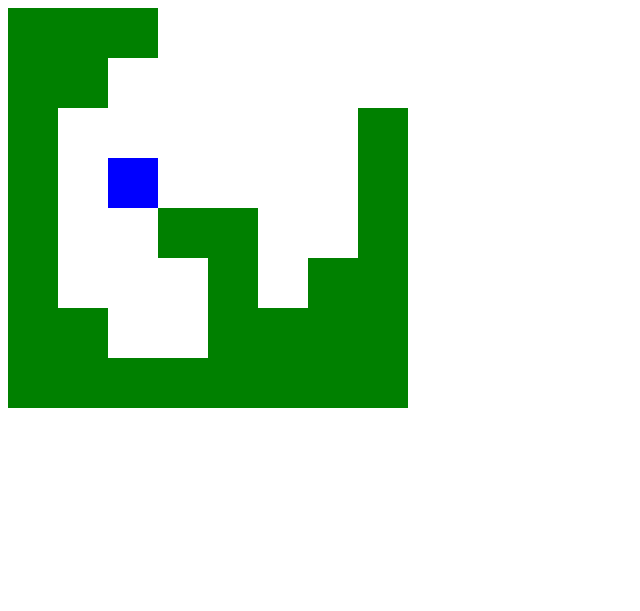
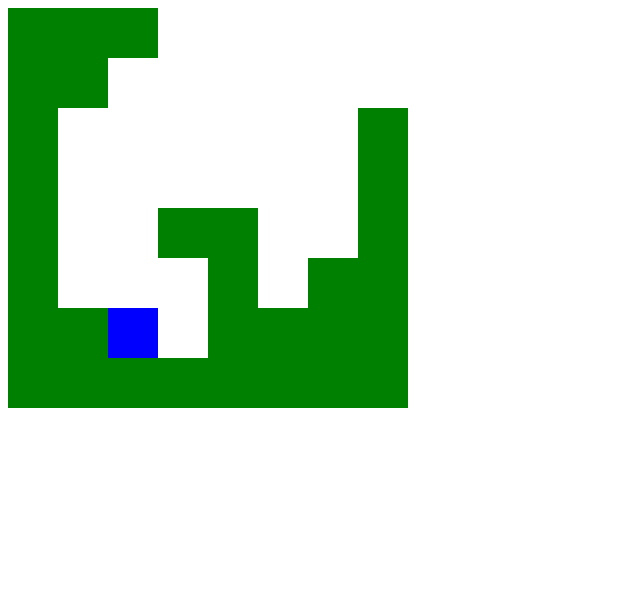
Before and after one commit to damiska21/Worn-Down, a plain HTML site: page index.html in a window 1280 px wide. Shown: the whole page, without its empty margins (0-640 px from the left). Drawn offline with Linux system fonts and the light colour scheme.

Commit message:
začátek kolize
top kolize rozpracovaná, nefunguje

```diff
--- a/main.js
+++ b/main.js
@@ -1,10 +1,13 @@
-var canvas = document.createElement("canvas");canvas.width = 1000;canvas.height = 1000;document.body.appendChild(canvas);var c = canvas.getContext("2d");
+var canvas = document.createElement("canvas");canvas.width = 1000;canvas.height = 600;document.body.appendChild(canvas);var c = canvas.getContext("2d");
 
 var playerX = 100;
 var playerY = 150;
+var oldPlayerX = playerX; var oldPlayerY = playerY;
+var playerHeight = 50;
+var playerWidth = 50;
 var friction = 0;
 var gravity = 0;
-var ground = 150;
+var ground = 300;
 var onGround = true;
 
 var mezernikDown = false;
@@ -41,7 +44,6 @@ function player() {
 
     if(playerY > ground) {
         onGround = true;
-        playerY = ground;
         gravity = 0;
     }else {
         onGround = false;
@@ -85,7 +87,22 @@ function KeyUp(event) {
     }
 }
 function collision() {
+    var topLeftX = (playerX-(playerX % 50)) / 50;
+    var topLeftY = (playerY-(playerY % 50)) / 50;
+    var topLeftTile = tilemapV[topLeftY][topLeftX];
 
+    var botLeftX = (playerX-(playerX % 50)) / 50;
+    var botLeftY = ((playerY + playerHeight +1)-((playerY + playerHeight +1) % 50)) / 50;
+    var botLeftTile = tilemapV[botLeftY][botLeftX];
+
+    if (botLeftTile == 1 || (botLeftTile > 4 && botLeftTile<8)) {
+        topCollision();
+    }
+    //console.log(tilemapV[botLeftY][botLeftX] +" X: " +  botLeftX + " Y: " + botLeftY);
+    console.log(tilemapV[topLeftY][topLeftX] +" X: " +  topLeftX + " Y: " + topLeftY);
+    function topCollision() {
+        playerY -= playerY % 50;
+    }
 }
 function draw() {
     c.clearRect(0, 0, canvas.width, canvas.height);
--- a/tilemap.js
+++ b/tilemap.js
@@ -1,20 +1,33 @@
 var tilemapV = [
-    [1, 1, 1, 0, 0, 0, 0, 0],
-    [1, 1, 0, 0, 0, 0, 0, 0],
-    [1, 0, 0, 0, 0, 0, 0, 1],
-    [1, 0, 0, 0, 0, 0, 0, 1],
-    [1, 0, 0, 1, 1, 0, 0, 1],
-    [1, 0, 0, 0, 1, 0, 1, 1],
-    [1, 1, 0, 0, 1, 1, 1, 1],
-    [1, 1, 1, 1, 1, 1, 1, 1]
+    [9, 9, 8, 0, 0, 0, 0, 0],
+    [9, 8, 0, 0, 0, 0, 0, 0],
+    [3, 0, 0, 0, 0, 0, 0, 7],
+    [3, 0, 0, 0, 0, 0, 0, 2],
+    [3, 0, 0, 7, 6, 0, 0, 2],
+    [3, 0, 0, 0, 2, 0, 7, 9],
+    [9, 6, 0, 0, 2, 1, 1, 9],
+    [9, 9, 1, 1, 9, 9, 9, 9]
 ];
+
+/*
+1 - spodek
+2 - levý bok
+3 - pravý bok
+
+4 - pravý levý
+5 - pravý levý horní
+6 - pravý horní
+7 - levý horní
+8 - spodní
+9 - výplň
+*/
 var sirka = 8;
 var vyska = 8;
 
 function tilemap(){
     for (let i = 0; i < sirka; i++) {
         for (let j = 0; j < vyska; j++) {
-            if (tilemapV[j][i] === 1) {
+            if (tilemapV[j][i] > 0) {
                 c.fillStyle = "green";
                 c.fillRect(i*50, j*50, 50, 50);
             }
```
Also changed, not shown: index.html (+1 -0 lines), collision.js (added).
